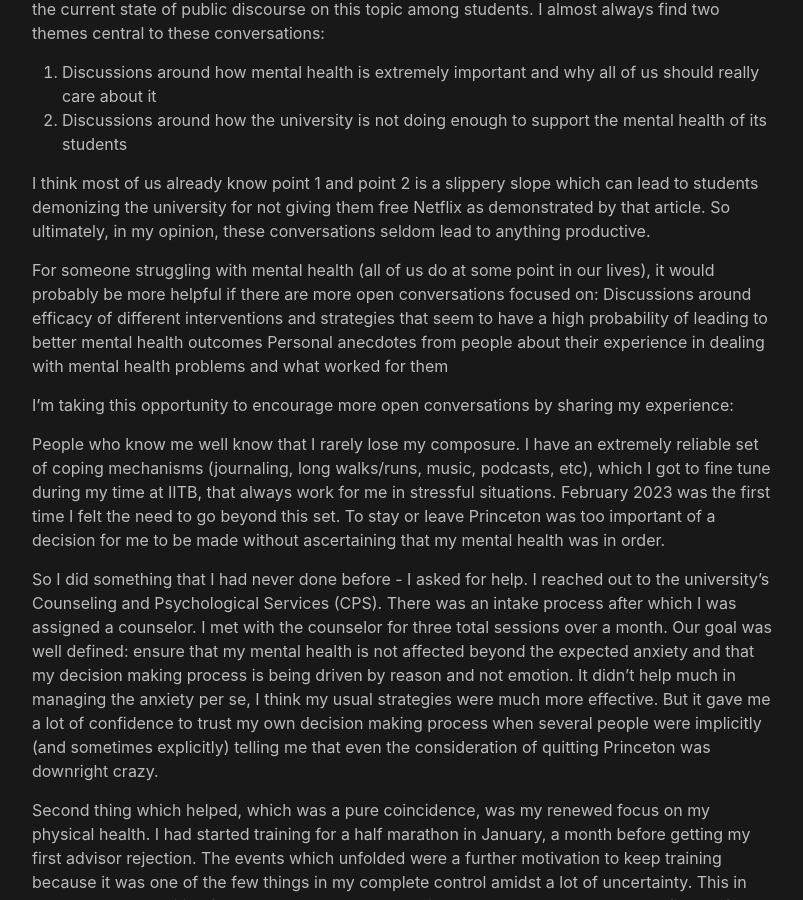
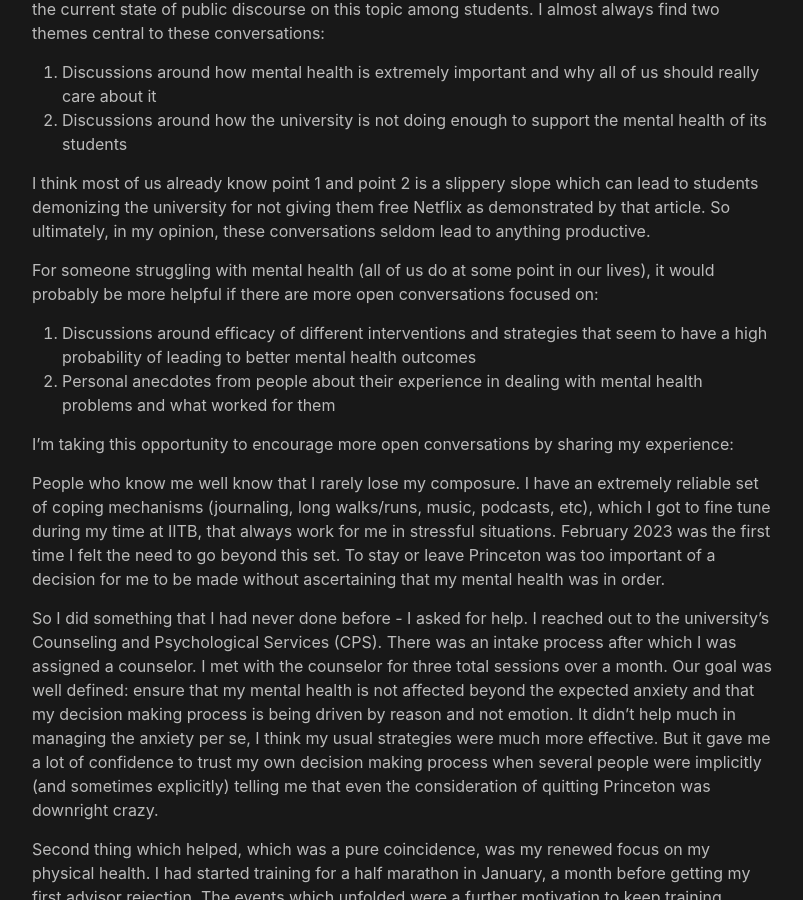
Before and after one commit to mihirvk/mihirvk.github.io, a Jekyll site: the page built from blog_post_0.md, in a window 1280 px wide and 900 px high, scrolled down 6053 px. Shown: the whole window, without its empty margins (238-1041 px from the left). Built offline with Jekyll 4.4.1, drawn with Linux system fonts in a browser that asks for light colours; part of the change alters nothing that is shown.

```diff
--- a/blog_post_0.md
+++ b/blog_post_0.md
@@ -117,8 +117,8 @@ These two words are thrown around a lot in western universities. This [article](
 I think most of us already know point 1 and point 2 is a slippery slope which can lead to students demonizing the university for not giving them free Netflix as demonstrated by that article. So ultimately, in my opinion, these conversations seldom lead to anything productive.
 
 For someone struggling with mental health (all of us do at some point in our lives), it would probably be more helpful if there are more open conversations focused on:
-Discussions around efficacy of different interventions and strategies that seem to have a high probability of leading to better mental health outcomes
-Personal anecdotes from people about their experience in dealing with mental health problems and what worked for them
+1. Discussions around efficacy of different interventions and strategies that seem to have a high probability of leading to better mental health outcomes
+2. Personal anecdotes from people about their experience in dealing with mental health problems and what worked for them
 
 I’m taking this opportunity to encourage more open conversations by sharing my experience:
 
```
